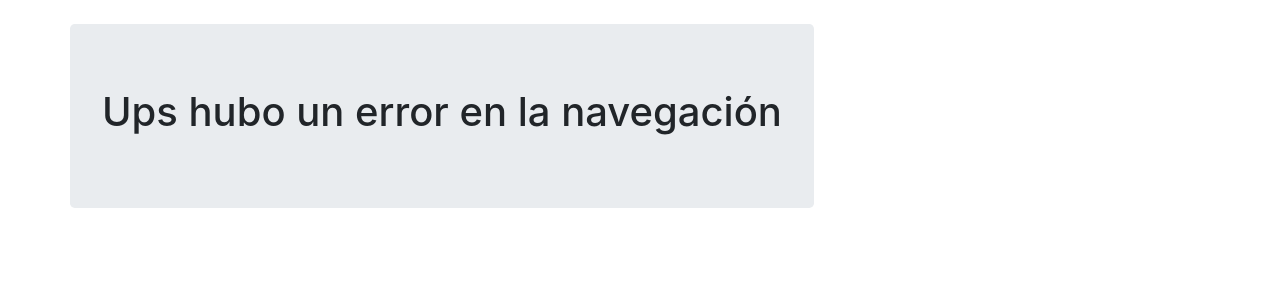
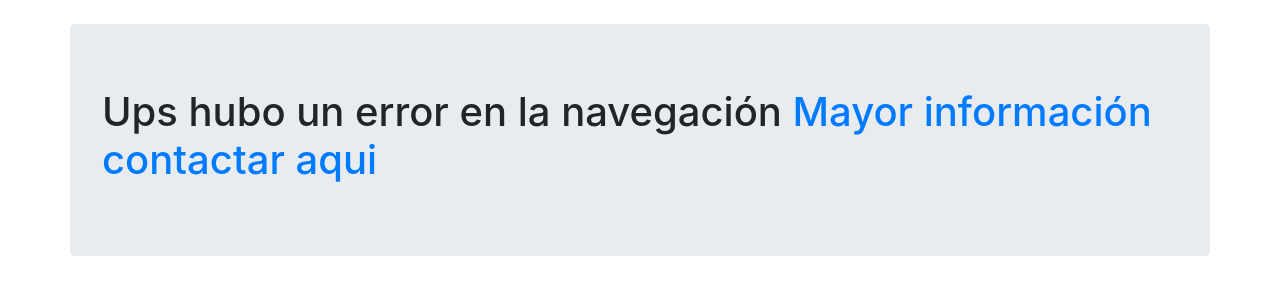
Before and after one commit to gabanox/scrum-developer-gabanox, a plain HTML site: page error.html in a window 1280 px wide. Drawn offline with nearby package versions, Linux system fonts and the light colour scheme.

Commit message:
se aregla link de reporteo

```diff
--- a/error.html
+++ b/error.html
@@ -10,7 +10,7 @@
 		<br />
 		<div class="row">
 		<div class="jumbotron">
-			<h1>Ups hubo un error en la navegación</h1>
+			<h1>Ups hubo un error en la navegación <a href="#info">Mayor información contactar aqui</a></h1>
 		</div>
 		</div>
 	</div>
```
